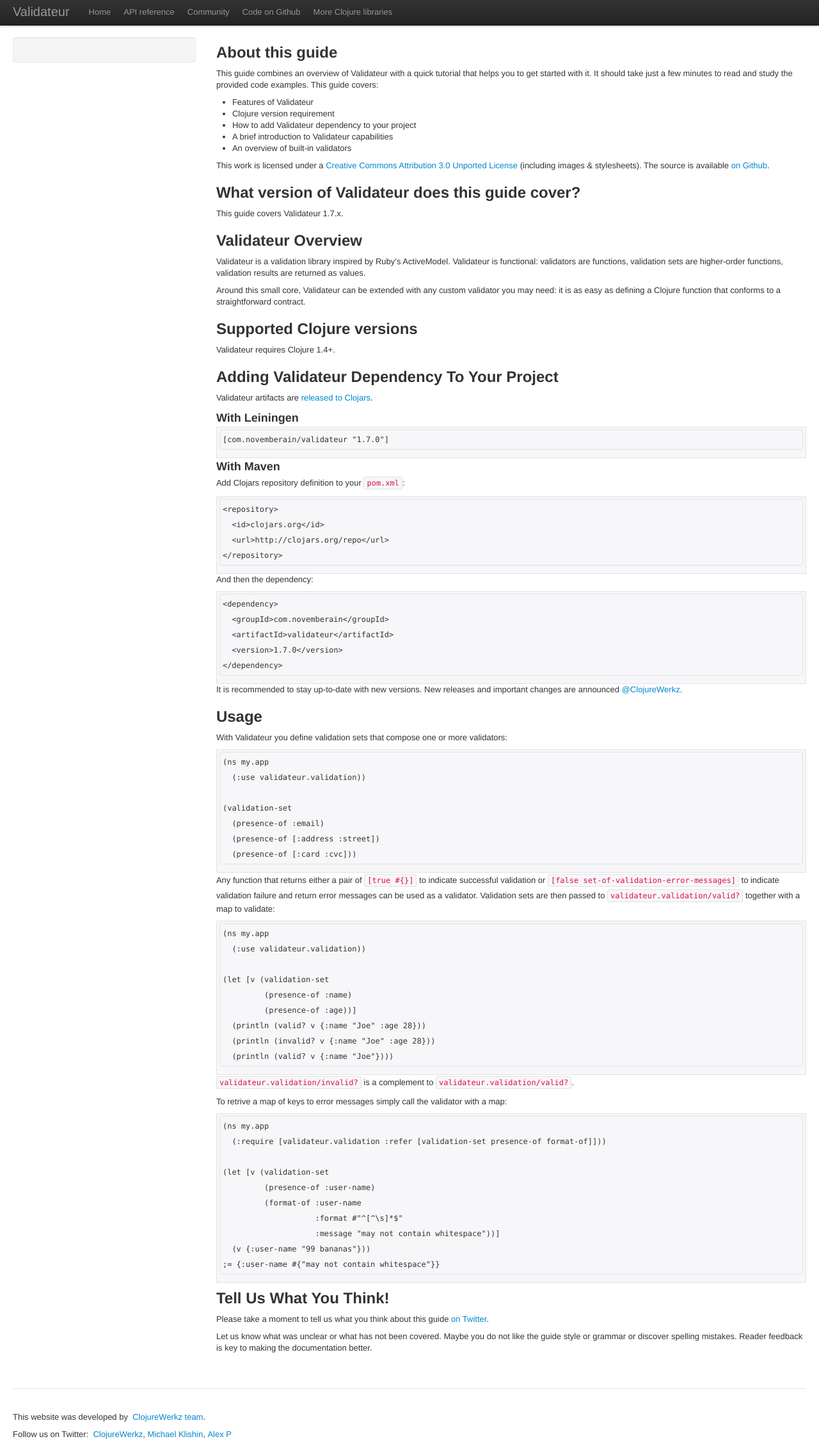
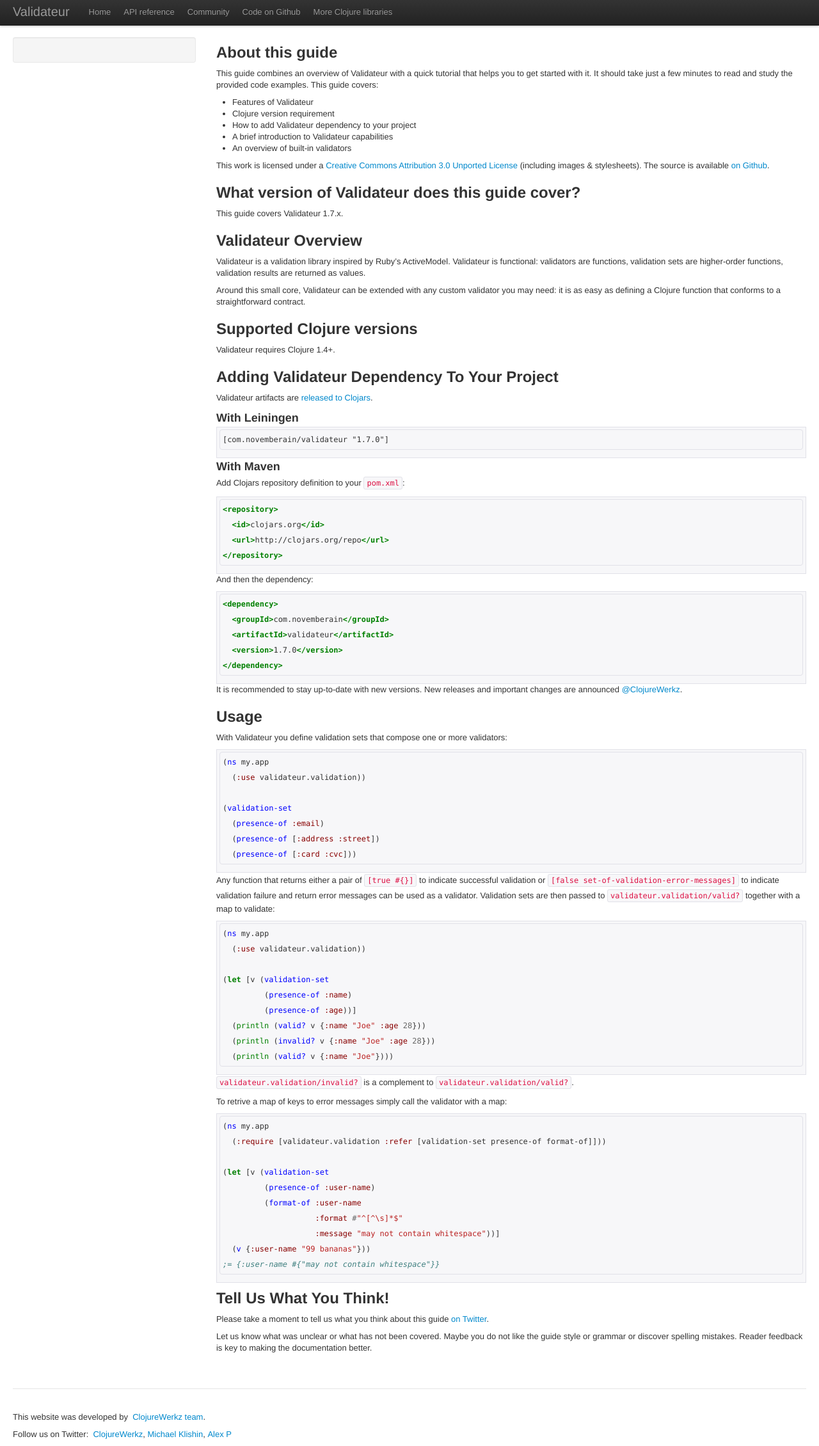
Before and after one commit to clojurewerkz/validateur.docs, a Jekyll site: the page built from articles/getting_started.md, in a window 1280 px wide. Shown: the whole page at 64% size. Built offline with Jekyll 4.4.1, drawn with Linux system fonts in a browser that asks for light colours; some web fonts are replaced; Markdown is read by kramdown in place of the engine named in the settings.

Commit message:
Add Pygments stylesheet

```diff
--- a/_layouts/article.html
+++ b/_layouts/article.html
@@ -8,6 +8,7 @@
     <link href='/assets/stylesheets/bootstrap.css' media='screen' rel='stylesheet' type='text/css' />
     <link href='/assets/stylesheets/bootstrap-responsive.css' media='screen' rel='stylesheet' type='text/css' />
     <link href='/assets/stylesheets/sass/styles.css' media='screen' rel='stylesheet' type='text/css' />
+    <link href='/assets/stylesheets/pygments.css' media='screen' rel='stylesheet' type='text/css' />
     <link href='http://fonts.googleapis.com/css?family=Signika+Negative:300,400,600' rel='stylesheet' type='text/css' />
     <script src='/assets/javascripts/jquery-1.7.min.js' type='text/javascript'></script>
     <script src='/assets/javascripts/toc.js'></script>
--- a/_layouts/default.html
+++ b/_layouts/default.html
@@ -8,6 +8,7 @@
     <link href='/assets/stylesheets/bootstrap.css' media='screen' rel='stylesheet' type='text/css' />
     <link href='/assets/stylesheets/bootstrap-responsive.css' media='screen' rel='stylesheet' type='text/css' />
     <link href='/assets/stylesheets/sass/styles.css' media='screen' rel='stylesheet' type='text/css' />
+    <link href='/assets/stylesheets/pygments.css' media='screen' rel='stylesheet' type='text/css' />
     <link href='http://fonts.googleapis.com/css?family=Signika+Negative:300,400,600' rel='stylesheet' type='text/css' />
     <script src='/assets/javascripts/jquery-1.7.min.js' type='text/javascript'></script>
     <script src='/assets/javascripts/toc.js'></script>
--- /dev/null
+++ b/assets/stylesheets/pygments.css
@@ -0,0 +1,61 @@
+.hll { background-color: #ffffcc }
+.c { color: #408080; font-style: italic } /* Comment */
+.err { border: 1px solid #FF0000 } /* Error */
+.k { color: #008000; font-weight: bold } /* Keyword */
+.o { color: #666666 } /* Operator */
+.cm { color: #408080; font-style: italic } /* Comment.Multiline */
+.cp { color: #BC7A00 } /* Comment.Preproc */
+.c1 { color: #408080; font-style: italic } /* Comment.Single */
+.cs { color: #408080; font-style: italic } /* Comment.Special */
+.gd { color: #A00000 } /* Generic.Deleted */
+.ge { font-style: italic } /* Generic.Emph */
+.gr { color: #FF0000 } /* Generic.Error */
+.gh { color: #000080; font-weight: bold } /* Generic.Heading */
+.gi { color: #00A000 } /* Generic.Inserted */
+.go { color: #808080 } /* Generic.Output */
+.gp { color: #000080; font-weight: bold } /* Generic.Prompt */
+.gs { font-weight: bold } /* Generic.Strong */
+.gu { color: #800080; font-weight: bold } /* Generic.Subheading */
+.gt { color: #0040D0 } /* Generic.Traceback */
+.kc { color: #008000; font-weight: bold } /* Keyword.Constant */
+.kd { color: #008000; font-weight: bold } /* Keyword.Declaration */
+.kn { color: #008000; font-weight: bold } /* Keyword.Namespace */
+.kp { color: #008000 } /* Keyword.Pseudo */
+.kr { color: #008000; font-weight: bold } /* Keyword.Reserved */
+.kt { color: #B00040 } /* Keyword.Type */
+.m { color: #666666 } /* Literal.Number */
+.s { color: #BA2121 } /* Literal.String */
+.na { color: #7D9029 } /* Name.Attribute */
+.nb { color: #008000 } /* Name.Builtin */
+.nc { color: #0000FF; font-weight: bold } /* Name.Class */
+.no { color: #880000 } /* Name.Constant */
+.nd { color: #AA22FF } /* Name.Decorator */
+.ni { color: #999999; font-weight: bold } /* Name.Entity */
+.ne { color: #D2413A; font-weight: bold } /* Name.Exception */
+.nf { color: #0000FF } /* Name.Function */
+.nl { color: #A0A000 } /* Name.Label */
+.nn { color: #0000FF; font-weight: bold } /* Name.Namespace */
+.nt { color: #008000; font-weight: bold } /* Name.Tag */
+.nv { color: #19177C } /* Name.Variable */
+.ow { color: #AA22FF; font-weight: bold } /* Operator.Word */
+.w { color: #bbbbbb } /* Text.Whitespace */
+.mf { color: #666666 } /* Literal.Number.Float */
+.mh { color: #666666 } /* Literal.Number.Hex */
+.mi { color: #666666 } /* Literal.Number.Integer */
+.mo { color: #666666 } /* Literal.Number.Oct */
+.sb { color: #BA2121 } /* Literal.String.Backtick */
+.sc { color: #BA2121 } /* Literal.String.Char */
+.sd { color: #BA2121; font-style: italic } /* Literal.String.Doc */
+.s2 { color: #BA2121 } /* Literal.String.Double */
+.se { color: #BB6622; font-weight: bold } /* Literal.String.Escape */
+.sh { color: #BA2121 } /* Literal.String.Heredoc */
+.si { color: #BB6688; font-weight: bold } /* Literal.String.Interpol */
+.sx { color: #008000 } /* Literal.String.Other */
+.sr { color: #BB6688 } /* Literal.String.Regex */
+.s1 { color: #BA2121 } /* Literal.String.Single */
+.ss { color: #19177C } /* Literal.String.Symbol */
+.bp { color: #008000 } /* Name.Builtin.Pseudo */
+.vc { color: #19177C } /* Name.Variable.Class */
+.vg { color: #19177C } /* Name.Variable.Global */
+.vi { color: #19177C } /* Name.Variable.Instance */
+.il { color: #666666 } /* Literal.Number.Integer.Long */
```
